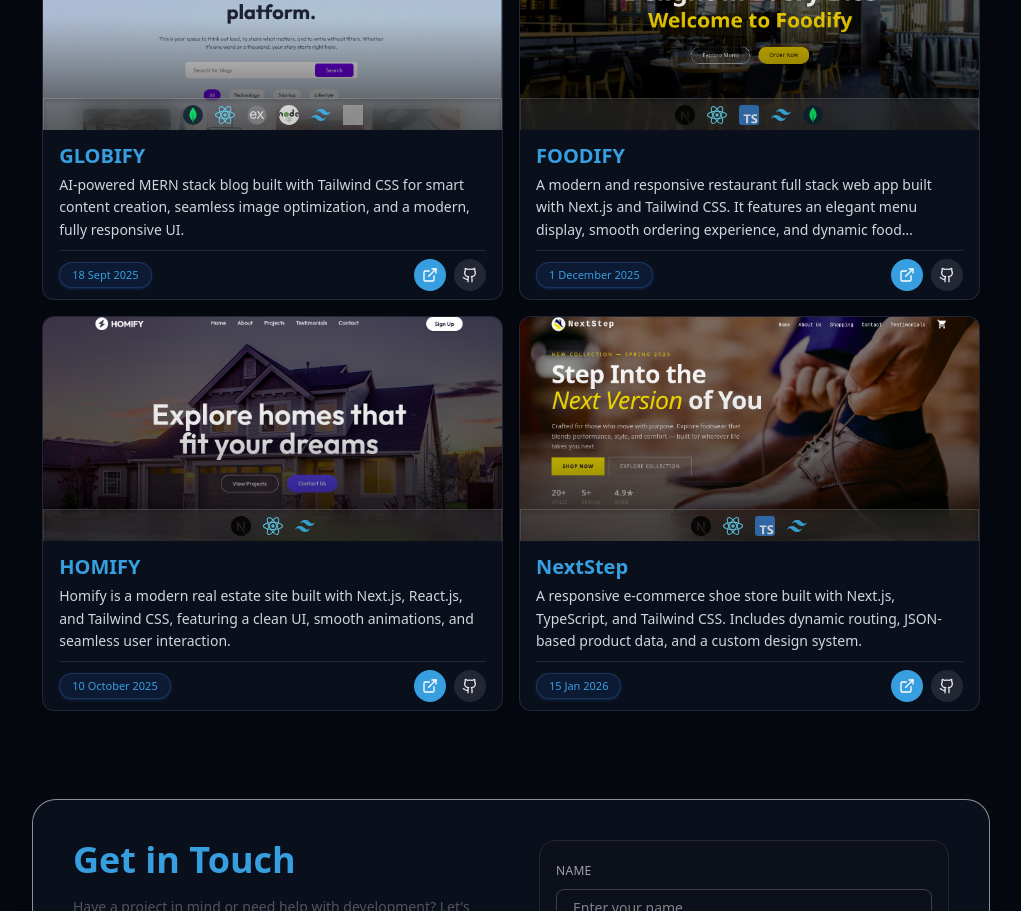
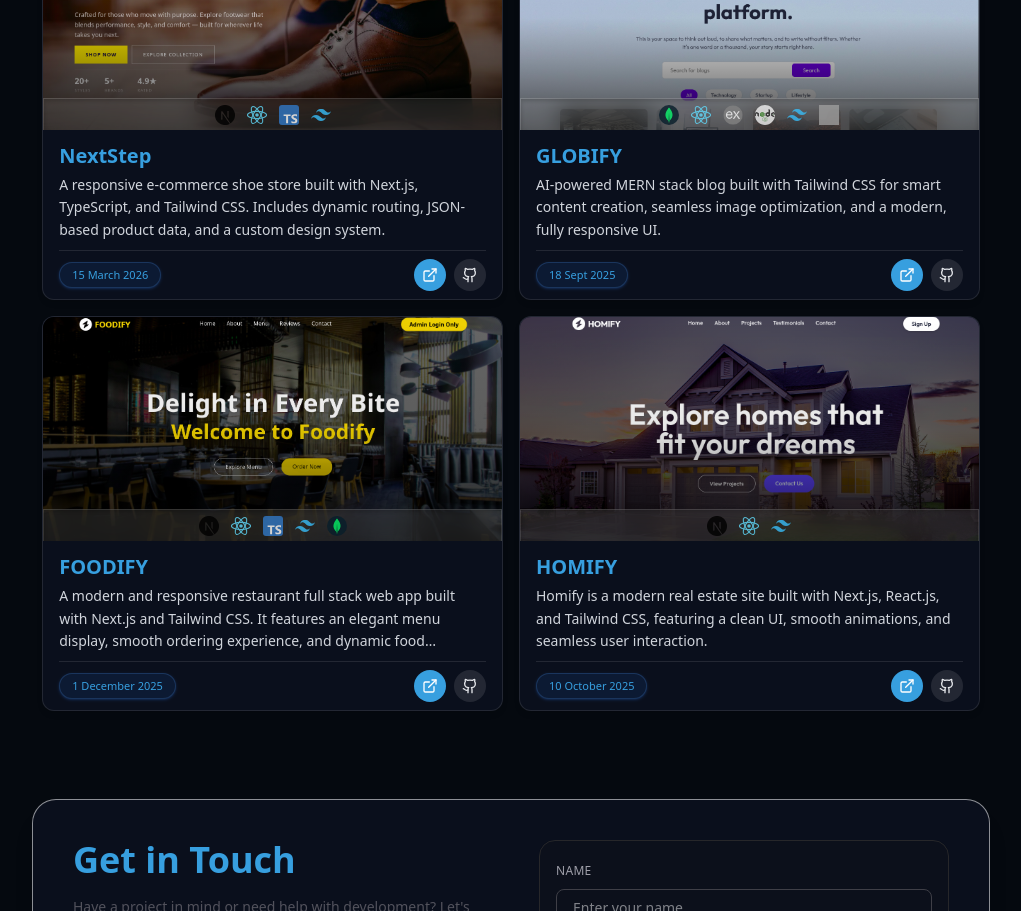
Before and after one commit to wajahat-kamal/Dev-Portfolio, a React (Vite) app: page / in a window 1280 px wide. Shown: the part 1620-2531 px from the top of the page, without its empty margins (129-1150 px from the left). Built offline with nearby package versions, Linux system fonts and the light colour scheme; grey boxes are pictures that could not be loaded.

Commit message:
Update Data.js: reintroduce 'NextStep' project with corrected details and image import, ensuring accurate representation in the projects section.

```diff
--- a/src/assets/Data.js
+++ b/src/assets/Data.js
@@ -21,6 +21,17 @@ import geminiIcon from "./skills/gemini-icon.svg";
 
 // Projects Section
 export const projects = [
+  {
+    id: 4,
+    title: "NextStep",
+    description:
+      "A responsive e-commerce shoe store built with Next.js, TypeScript, and Tailwind CSS. Includes dynamic routing, JSON-based product data, and a custom design system.",
+    image: wkNextStepImg,
+    tags: [nextjsIcon, reactIcon, typescriptIcon, tailwindcssIcon],
+    demoURL: "https://nextstep-wk.vercel.app/",
+    githubURL: "https://github.com/wajahat-kamal/NextStep-Nextjs",
+    date: "15 March 2026",
+  },
   {
     id: 1,
     title: "GLOBIFY",
@@ -61,17 +72,6 @@ export const projects = [
     githubURL: "https://github.com/wajahat-kamal/HOMIFY/",
     date: "10 October 2025",
   },
-  {
-    id: 4,
-    title: "NextStep",
-    description:
-      "A responsive e-commerce shoe store built with Next.js, TypeScript, and Tailwind CSS. Includes dynamic routing, JSON-based product data, and a custom design system.",
-    image: wkNextStepImg,
-    tags: [nextjsIcon, reactIcon, typescriptIcon, tailwindcssIcon],
-    demoURL: "https://nextstep-wk.vercel.app/",
-    githubURL: "https://github.com/wajahat-kamal/NextStep-Nextjs",
-    date: "15 Jan 2026",
-  },
 ];
 
 // Skills Section
```
